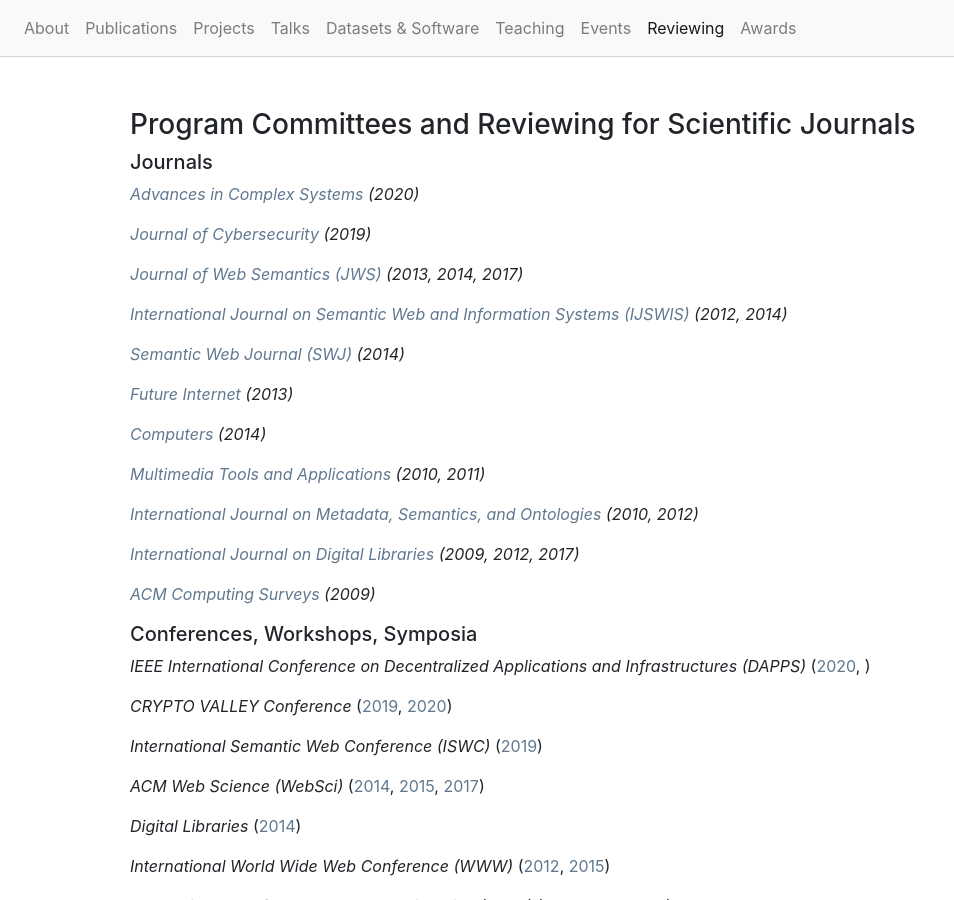
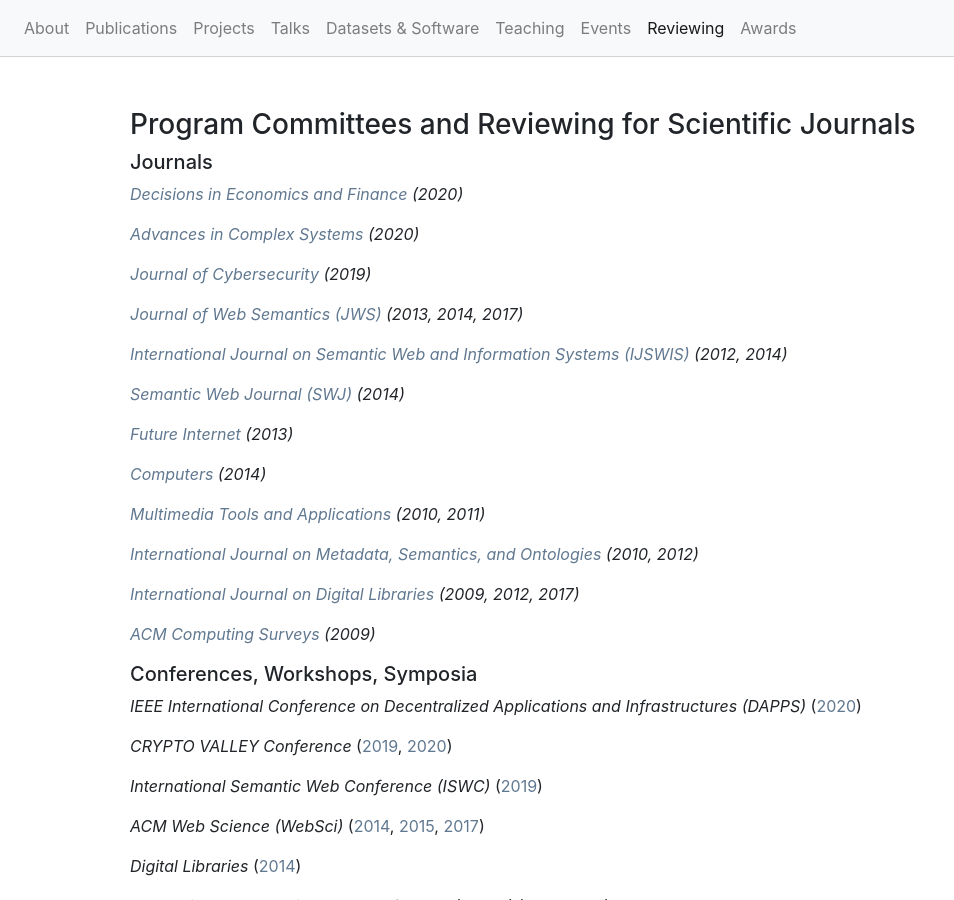
Before and after one commit to behas/behas.github.com, a Jekyll site: the page built from reviews.html, in a window 1280 px wide and 900 px high. Shown: the whole window, without its empty margins (0-954 px from the left). Built offline with Jekyll 4.4.1, drawn with Linux system fonts in a browser that asks for light colours; a style sheet for code colours, icons or effects is not loaded.

Commit message:
update talks and reviews

```diff
--- a/_data/reviews.yml
+++ b/_data/reviews.yml
@@ -1,4 +1,9 @@
 # Journals
+
+- medium: "Decisions in Economics and Finance"
+  uri: "https://www.springer.com/journal/10203"
+  type: "journal"
+  years: "2020"
 
 - medium: "Advances in Complex Systems"
   uri: "https://www.worldscientific.com/worldscinet/acs"
@@ -62,7 +67,7 @@
   type: "conference"
   years:
     - year: 2020
-    - uri: "https://ieeedapps.net/"
+      uri: "https://ieeedapps.net/"
 
 - medium: "CRYPTO VALLEY Conference"
   type: "conference"
--- a/_data/talks.yml
+++ b/_data/talks.yml
@@ -1,14 +1,17 @@
 - title: Anomaly Detection in Industrial Data Science
   venue: Platform Industry 4.0
   date: 2020-06-05
+  location: "Online"
 
 - title: Cryptoasset Analytics - Insights from Analyzing Large-Scale Financial Transaction Graphs
   venue: Blockchain & Wine Meetup
   date: 2020-03-11
+  location: "Vienna, Austria"
 
 - title: Cryptoasset Forensics - State of the Art and Upcoming Challenges
   venue: Cybercrime Expert Circle Meeting
   date: 2020-01-22
+  location: "Vienna, Austria"
 
 - title: "Cryptocurrency Forensics and its relevance for tax compliance and enforcement"
   venue: "Austrian Tax compliance and enforcement conference"
--- a/index.html
+++ b/index.html
@@ -44,7 +44,7 @@
         <small class="text-muted">Research Profile</small>
       </h3>
 
-      <p>I am working as a Senior Scientist in <a href="http://digital-insight.at" target="_blank">AIT's Data Science & Artificial Intelligence</a> group.</p>
+      <p>I am working as a Senior Scientist and Thematic Coordinator in <a href="http://digital-insight.at" target="_blank">AIT's Data Science & Artificial Intelligence</a> group.</p>
 
       <section>
         <h5>Research Interests</h5>
```
Also changed, not shown: other parts of index.html (+1 -1 lines).
